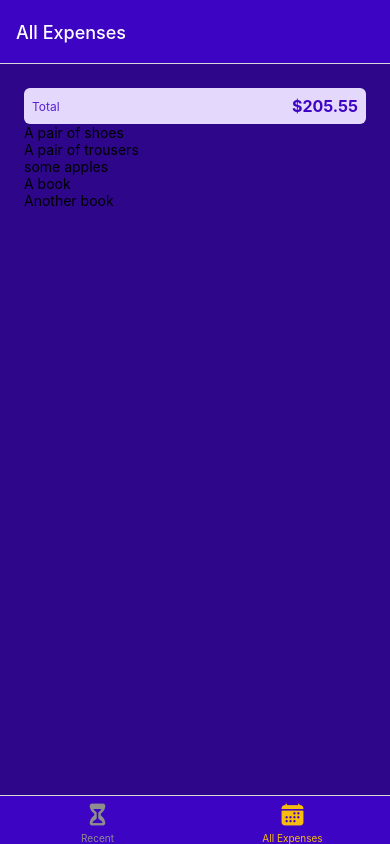
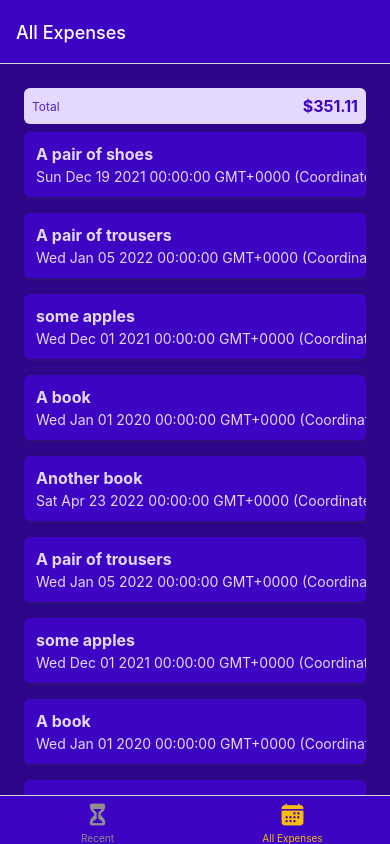
Before and after one commit to amr4356/React-Native-ExpenseTrackerApp, a React Native app: screen /AllExpenses in a window 390 px wide. Built offline with nearby package versions, Linux system fonts and the light colour scheme.

Commit message:
134. Working on Expense List Items

```diff
--- /dev/null
+++ b/components/ExpensesOutput/ExpenseItem.js
@@ -0,0 +1,56 @@
+import { Pressable, StyleSheet, Text, View } from "react-native";
+import { GlobalStyles } from "../../constants/styles";
+
+export default function ExpenseItem({ description, amount, date }) {
+  return (
+    <Pressable>
+      <View style={styles.expenseItem}>
+        <View>
+          <Text style={[styles.textBase, styles.description]}>
+            {description}
+          </Text>
+          <Text style={styles.textBase}>{date.toString()}</Text>
+        </View>
+        <View style={styles.amountContainer}>
+          <Text style={styles.amount}>{amount}</Text>
+        </View>
+      </View>
+    </Pressable>
+  );
+}
+
+const styles = StyleSheet.create({
+  expenseItem: {
+    padding: 12,
+    marginVertical: 8,
+    backgroundColor: GlobalStyles.colors.primary500,
+    flexDirection: "row",
+    justifyContent: "space-between",
+    borderRadius: 6,
+    elevation: 3,
+    shadowColor: GlobalStyles.colors.gray500,
+    shadowRadius: 4,
+    shadowOffset: { width: 1, height: 1 },
+    shadowOpacity: 0.4,
+  },
+  textBase: {
+    color: GlobalStyles.colors.primary50,
+  },
+  description: {
+    fontSize: 16,
+    marginBottom: 4,
+    fontWeight: "bold",
+  },
+  amountContainer: {
+    paddingHorizontal: 12,
+    paddingVertical: 4,
+    backgroundColor: "white",
+    justifyContent: "center",
+    alignItems: "center",
+    borderRadius: 4,
+  },
+  amount: {
+    color: GlobalStyles.colors.primary500,
+    fontWeight: "bold",
+  },
+});
--- a/components/ExpensesOutput/ExpensesList.js
+++ b/components/ExpensesOutput/ExpensesList.js
@@ -1,7 +1,8 @@
 import { FlatList, Text } from "react-native";
+import ExpenseItem from "./ExpenseItem";
 
 function renderExpenseItem(itemData) {
-  return <Text>{itemData.item.description}</Text>;
+  return <ExpenseItem {...itemData.item} />;
 }
 
 export default function ExpensesList({ expenses }) {
--- a/components/ExpensesOutput/ExpensesOutput.js
+++ b/components/ExpensesOutput/ExpensesOutput.js
@@ -34,6 +34,30 @@ const DUMMY_EXPENSES = [
     amount: 18.59,
     date: new Date("2022-04-23"),
   },
+  {
+    id: "e6",
+    description: "A pair of trousers",
+    amount: 89.99,
+    date: new Date("2022-01-05"),
+  },
+  {
+    id: "e7",
+    description: "some apples",
+    amount: 5.99,
+    date: new Date("2021-12-01"),
+  },
+  {
+    id: "e8",
+    description: "A book",
+    amount: 30.99,
+    date: new Date("2020-01-01"),
+  },
+  {
+    id: "e9",
+    description: "Another book",
+    amount: 18.59,
+    date: new Date("2022-04-23"),
+  },
 ];
 
 function ExpensesOutput({ expenses, expensesPeriod }) {
@@ -50,7 +74,8 @@ export default ExpensesOutput;
 const styles = StyleSheet.create({
   container: {
     flex: 1,
-    padding: 24,
+    paddingHorizontal: 24,
+    paddingTop: 24,
     backgroundColor: GlobalStyles.colors.primary700,
   },
 });
```
